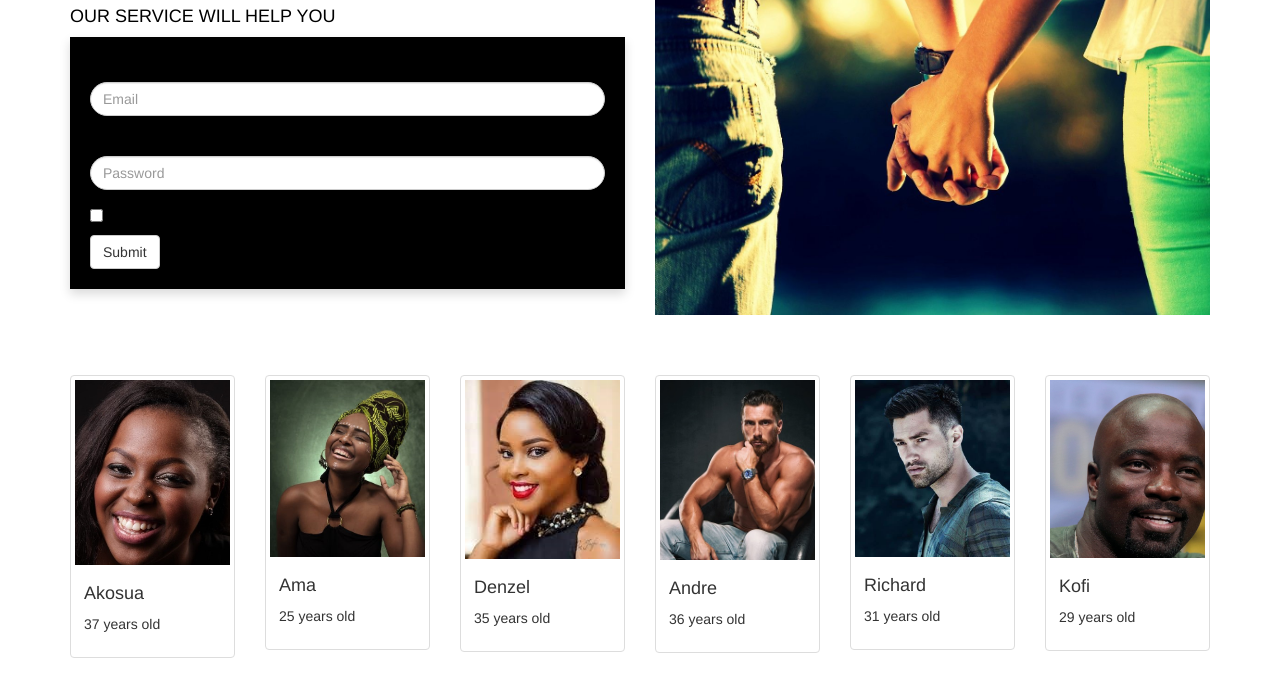
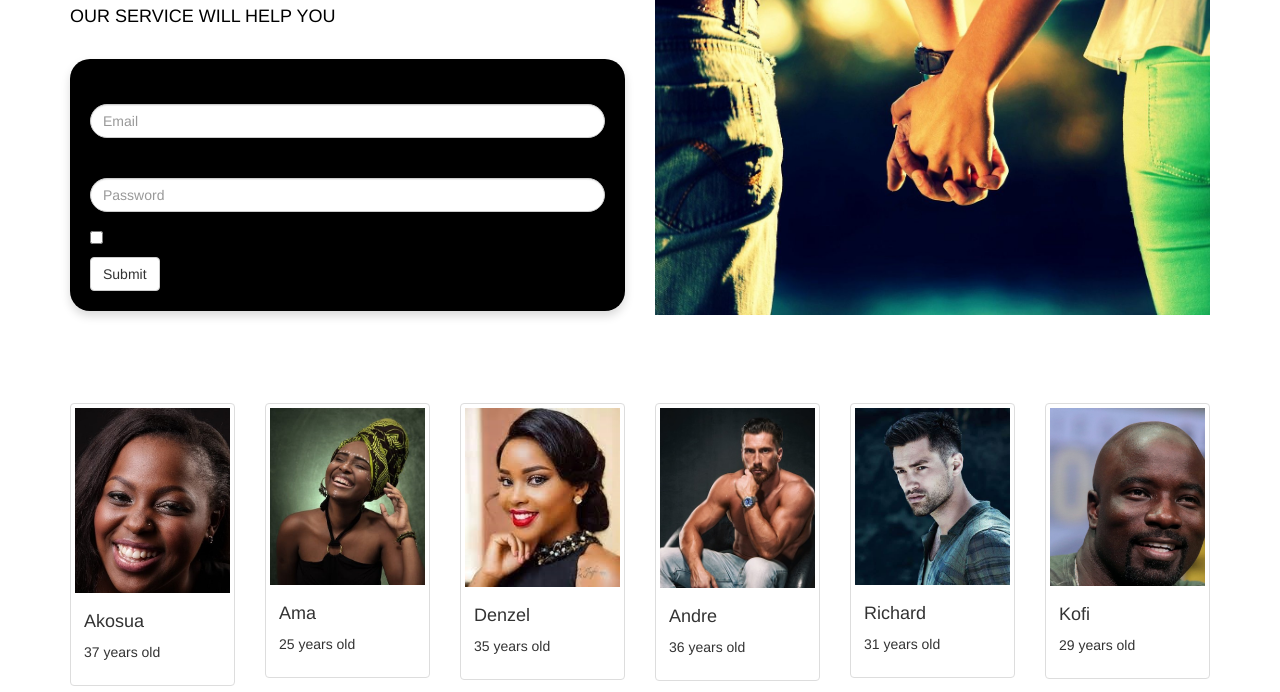
Before and after one commit to Princemingle/MINGLEHOUSE, a plain HTML site: page index.html in a window 1280 px wide. Shown: the part 108-800 px from the top of the page. Drawn offline with nearby package versions, Linux system fonts and the light colour scheme.

Commit message:
final comit

```diff
--- a/css/styles.css
+++ b/css/styles.css
@@ -38,6 +38,9 @@ body {
     box-shadow: 0 .5rem 1rem rgba(0,0,0,.15)!important;
 	padding: 2rem;
 	background-color: black;
+    border-radius: 20px;
+    margin-top: 4vh;
+    margin-bottom: 4vh;
 }
 
 .form-box .form-control{
```
